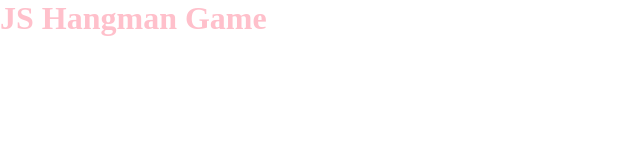
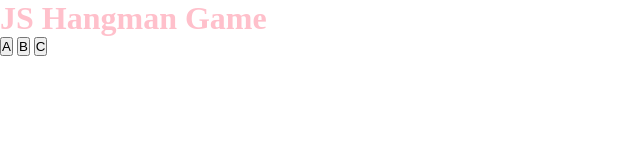
Before and after one commit to dayna-schlenk/js-hangman, a plain HTML site: page index.html in a window 1280 px wide. Shown: the full height of the page, 0-640 px from the left. Drawn offline with Linux system fonts and the light colour scheme.

Commit message:
Create A, B, and C buttons

```diff
--- a/index.html
+++ b/index.html
@@ -14,5 +14,8 @@
 </head>
 <body>
     <h1>JS Hangman Game</h1>
+    <button>A</button>
+    <button>B</button>
+    <button>C</button>
 </body>
 </html>
```
